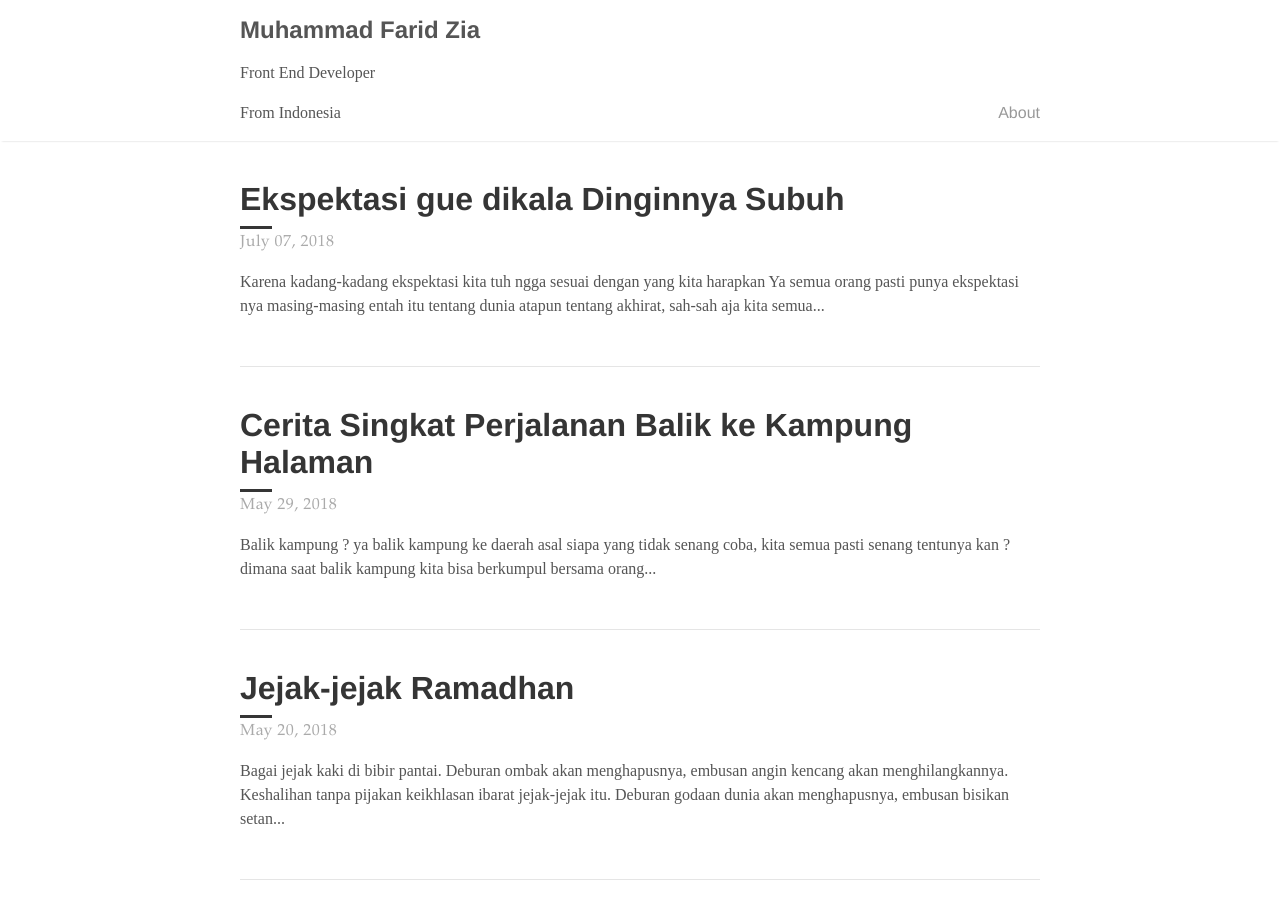
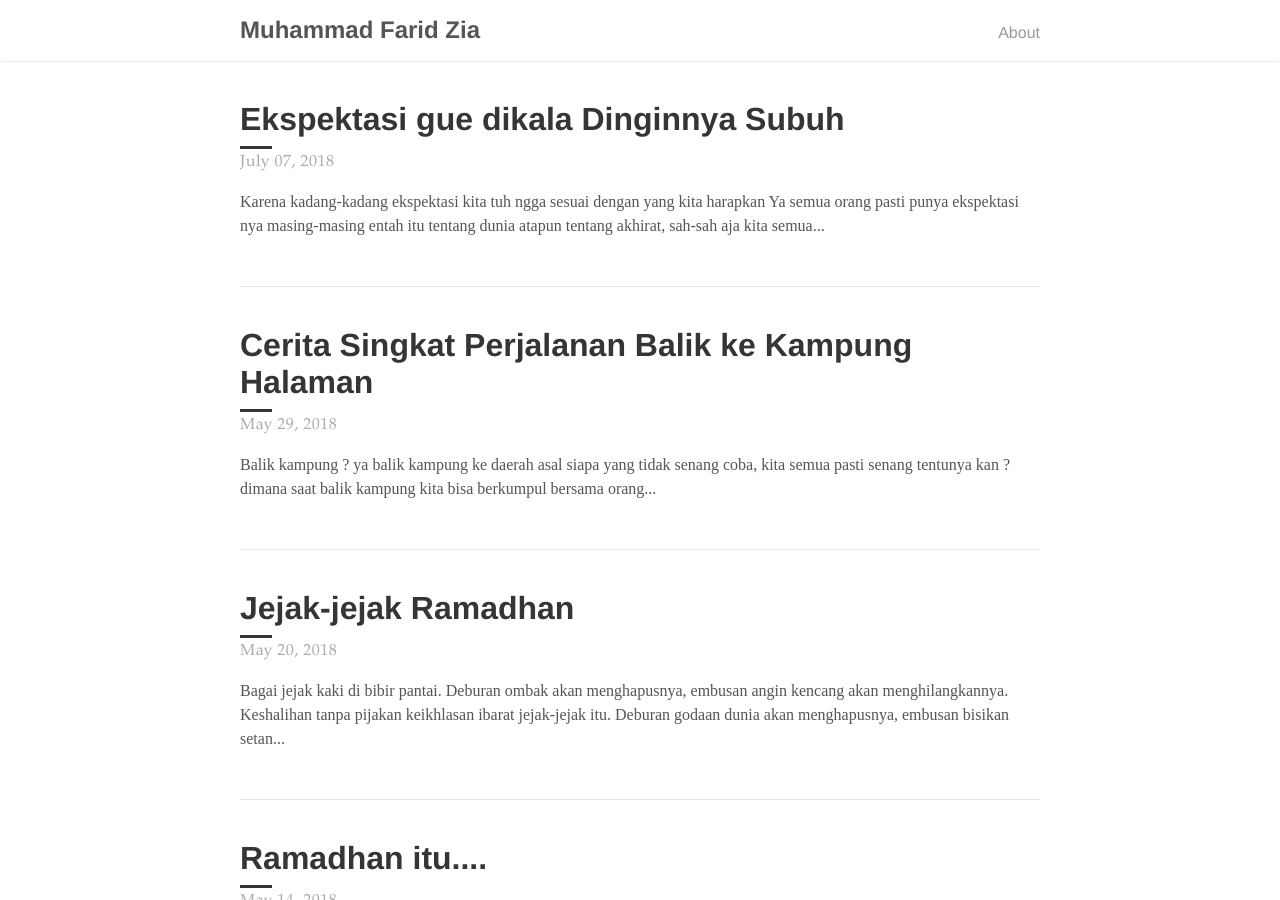
Before and after one commit to mfaridzia/mfaridzia.github.io, a Jekyll site: the page built from index.html, in a window 1280 px wide and 900 px high. Built offline with Jekyll 4.4.1, drawn with Linux system fonts in a browser that asks for light colours; the list of posts is cut into pages by our own code.

Commit message:
Update default.html

```diff
--- a/_layouts/default.html
+++ b/_layouts/default.html
@@ -13,10 +13,6 @@
           <li><a href="{{ '/about' | prepend: site.baseurl }}">About</a></li>
           <!-- <li><a href="{{ site.baseurl }}/">Posts</a></li> -->
         </ul>
-
-        <p> Front End Developer </p>
-        <p> From Indonesia</p>
-
       </div>
     </nav>
 
```
